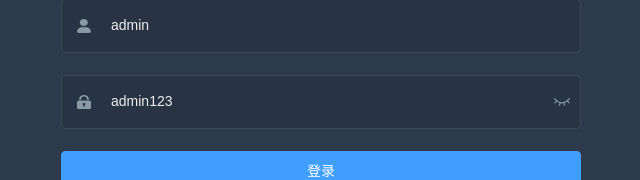
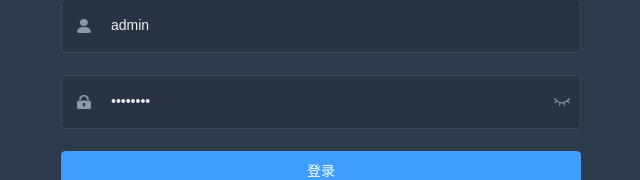
Before and after one commit to stx18852277447/vue3-admin, a Vue app: page /#/login in a window 1280 px wide. Shown: the part 238-418 px from the top of the page, without its empty margins (319-959 px from the left). Built offline with nearby package versions, Linux system fonts and the light colour scheme.

Commit message:
密码框状态通用处理

```diff
--- a/src/views/login/index.vue
+++ b/src/views/login/index.vue
@@ -16,9 +16,11 @@
                 <span class="svg-container">
                     <svg-icon icon="password" />
                 </span>
-                <el-input placeholder="password" name="password" v-model="loginForm.password" />
+                <el-input placeholder="password" name="password" v-model="loginForm.password" ref="password"
+                    :type="passwordType" />
+
                 <span class="show-pwd">
-                    <svg-icon icon="eye" />
+                    <svg-icon :icon="passwordType === 'password' ? 'eye' : 'eye-open'" @click="onChangePwdType" />
                 </span>
             </el-form-item>
 
@@ -30,6 +32,16 @@
 <script setup>
 import { ref } from 'vue'
 import { validatePassword } from './rules'
+
+// 处理密码框文本显示状态
+const passwordType = ref('password')
+const onChangePwdType = () => {
+    if (passwordType.value === 'password') {
+        passwordType.value = 'text'
+    } else {
+        passwordType.value = 'password'
+    }
+}
 
 // 数据源
 const loginForm = ref({
```
